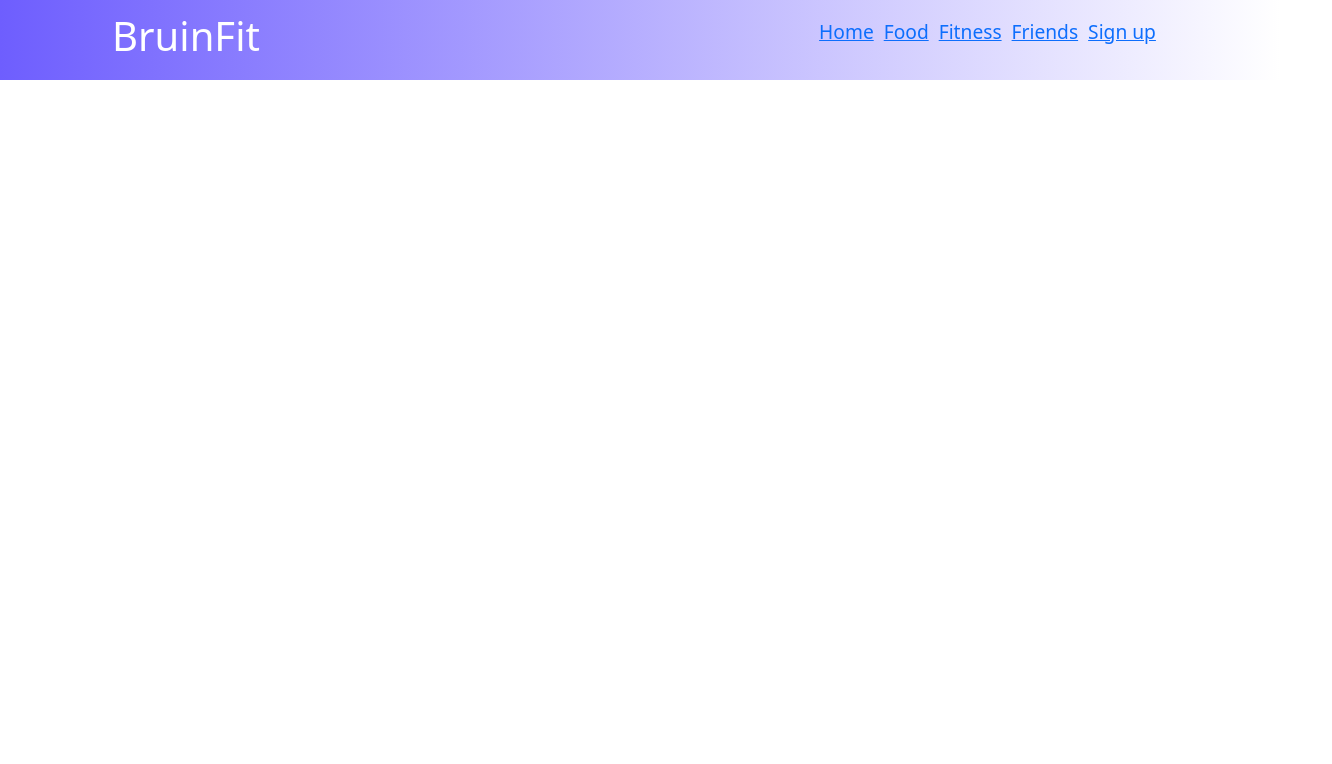
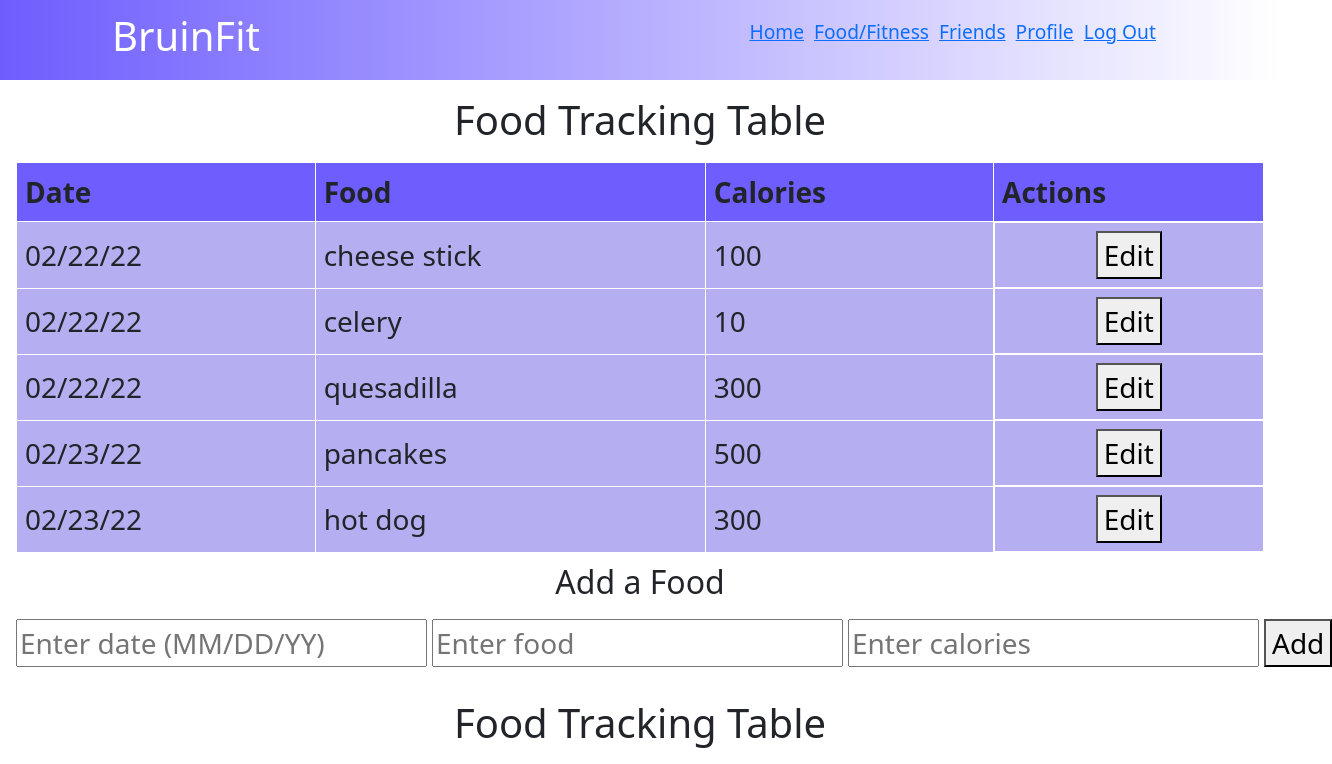
Before and after one commit to Akash-Github2/BruinFit, a React (Create React App) app in the folder bruin-fit/: page /food-fitness in a window 1280 px wide. Shown: the top 764 px of the page, 1332 px wide, since content can reach past the window. Built offline with nearby package versions, Linux system fonts and the light colour scheme.

Commit message:
added nav linking

```diff
--- a/bruin-fit/package.json
+++ b/bruin-fit/package.json
@@ -11,6 +11,7 @@
     "react-dom": "^17.0.2",
     "react-router-dom": "^6.2.1",
     "react-scripts": "5.0.0",
+    "react-switch": "^6.0.0",
     "web-vitals": "^2.1.4"
   },
   "scripts": {
--- a/bruin-fit/src/App.css
+++ b/bruin-fit/src/App.css
@@ -7,11 +7,6 @@
   pointer-events: none;
 }
 
-@media (prefers-reduced-motion: no-preference) {
-  .App-logo {
-    animation: App-logo-spin infinite 20s linear;
-  }
-}
 
 .App-header {
   background-color: #282c34;
@@ -23,60 +18,3 @@
   font-size: calc(10px + 2vmin);
   color: white;
 }
-
-.App-link {
-  color: #61dafb;
-}
-
-@keyframes App-logo-spin {
-  from {
-    transform: rotate(0deg);
-  }
-  to {
-    transform: rotate(360deg);
-  }
-}
-
-
-
-.app-container {
-  display: flex;
-  flex-direction: column;
-  gap: 10px;
-  padding: 1rem;
-}
-
-table {
-  border-collapse: collapse;
-  width: 100%;
-}
-
-th,
-td {
-  border: 1px solid #ffffff;
-  text-align: left;
-  padding: 8px;
-  font-size: 32px;
-}
-
-th {
-  background-color: rgb(117, 201, 250);
-}
-
-td {
-  background-color: rgb(205, 235, 253);
-}
-
-form {
-  display: flex;
-  gap: 5px;
-}
-
-form td:last-child {
-  display: flex;
-  justify-content: space-evenly;
-}
-
-form * {
-  font-size: 28px;
-}
--- a/bruin-fit/src/App.js
+++ b/bruin-fit/src/App.js
@@ -1,9 +1,15 @@
 import React from 'react';
 import Navbar from "./components/Navbar/Navbar";
 import './App.css';
-import { Routes, Router, Route } from 'react-router-dom';
+import { Route, Router, Routes} from 'react-router-dom';
+import Switch from "react-switch";
 import Home from './Home'
 import Food from './Food'
+import Fitness from './Fitness'
+import Friends from './Friends'
+
+
+
 
 
 
@@ -11,21 +17,14 @@ import Food from './Food'
 
 function App() {
   return (
-       <div className='App'>
-
-    {/* <Router>  */}
-      <Navbar />
-      {/* <Routes>
-        <Route path='/' exact component={Home} />
-        <Route path='/food' component={Food} />
-        <Route path='/fitness' component={Fitness} />
-        <Route path='/friends' component={Friends} />
-        <Route path='/signup' component={SignUp} />
-      </Routes>
-    </Router> */}
-
-
-        </div>
+    <div className='App'>
+     <Navbar/>
+        <Routes>
+           { /*<Route exact path="/" component={Navbar} />*/}
+  <Route exact path="food-fitness" element= {<><Food/><Food/></>}/>
+  <Route exact path="friends" element= {<Friends/>}/>
+        </Routes>
+    </div>
 
   );
 }
--- a/bruin-fit/src/Fitness.js
+++ b/bruin-fit/src/Fitness.js
@@ -1,11 +1,159 @@
-import React from 'react'
+import React, { useState, Fragment } from 'react';
+import './App.css';
+import data from "./mock-data.json";
+import { nanoid } from 'nanoid';
+import ReadOnlyRow from './components/ReadOnlyRow';
+import EditableRow from './components/EditableRow';
 
-function Fitness ()
+
+
+
+const Fitness = () =>
 {
+    const [contacts, setContacts] = useState(data);
+    const [addFormData, setAddFormData] = useState({
+       date: '',
+       food: '',
+       calories: '',
+
+    });
+
+    const [editFormData, setEditFormData] = useState({
+        date: '',
+       food: '',
+       calories: '',
+    });
+
+    const [editContactId, setEditContactId] = useState(null);
+
+    const handleAddFormChange = (event) => {
+        event.preventDefault();
+
+        const fieldName = event.target.getAttribute('name');
+        const fieldValue = event.target.value;
+
+        const newFormData = { ...addFormData};
+        newFormData[fieldName] = fieldValue;
+
+        setAddFormData(newFormData);
+    };
+
+    const handleEditFormChange = (event) => {
+        event.preventDefault();
+
+        const fieldName = event.target.getAttribute('date');
+        const fieldValue = event.target.value;
+
+        const newFormData = { ...editFormData };
+        newFormData[fieldName] = fieldValue;
+
+        setEditFormData(newFormData);
+    };
+
+    const handleAddFormSubmit = (event) => {
+        event.preventDefault();
+
+        const newContact = {
+            id: nanoid(),
+            date: addFormData.date,
+            food: addFormData.food,
+            calories: addFormData.calories,
+
+        };
+
+        const newContacts = [...contacts, newContact];
+        setContacts(newContacts);
+
+
+    };
+
+
+
+
+    const handleEditClick  = (event, contact) => {
+        event.preventDefault();
+        setEditContactId(contact.id);
+
+        const formValues = {
+            date: contact.date,
+            food: contact.food,
+            calories: contact.calories,
+
+        };
+
+        setEditFormData(formValues);
+    };
+
+
+
+
+
     return(
-        <div>
-            Fitness Page!
+
+        <div className= "app-container">
+            <h1>Food Tracking Table</h1>
+            <form>
+            <table>
+                <thead>
+                    <tr>
+                        <th> Date </th>
+                        <th> Food </th>
+                        <th> Calories </th>
+                        <th>Actions</th>
+                    </tr>
+                </thead>
+                <tbody>
+                    {contacts.map((contact) => (
+                        <Fragment>
+                            { editContactId === contact.id ? (
+                            <EditableRow
+                            editformData = {editFormData}
+                            handleEditformChange = {handleEditFormChange}
+                            />
+                            ) : (
+                            <ReadOnlyRow
+                            contact = {contact}
+                            handleEditClick = {handleEditClick}
+                            />) }
+
+                        </Fragment>
+
+                    ))}
+
+                </tbody>
+            </table>
+            </form>
+            <h2> Add a Food</h2>
+            <form onSubmit= {handleAddFormSubmit}>
+                <input
+                    type = "text"
+                    name = "date"
+                    required = "required"
+                    placeholder = "Enter date (MM/DD/YY)"
+                    onChange = {handleAddFormChange}
+                />
+                <input
+                    type = "text"
+                    name = "food"
+                    required = "required"
+                    placeholder = "Enter food"
+                    onChange = {handleAddFormChange}
+                />
+                <input
+                    type = "text"
+                    name = "calories"
+                    required = "required"
+                    placeholder = "Enter calories"
+                    onChange = {handleAddFormChange}
+                />
+
+                <button type= "submit">Add</button>
+            </form>
+
         </div>
+
+
+
     )
 }
 
--- /dev/null
+++ b/bruin-fit/src/Food.css
@@ -0,0 +1,63 @@
+.App {
+    text-align: center;
+  }
+
+  .App-logo {
+    height: 40vmin;
+    pointer-events: none;
+  }
+
+
+  .App-header {
+    background-color: #282c34;
+    min-height: 100vh;
+    display: flex;
+    flex-direction: column;
+    align-items: center;
+    justify-content: center;
+    font-size: calc(10px + 2vmin);
+    color: white;
+  }
+
+
+.app-container {
+    display: flex;
+    flex-direction: column;
+    gap: 10px;
+    padding: 1rem;
+  }
+
+  table {
+    border-collapse: collapse;
+    width: 100%;
+  }
+
+  th,
+  td {
+    border: 1px solid #ffffff;
+    text-align: left;
+    padding: 8px;
+    font-size: 32px;
+  }
+
+  th {
+    background-color: rgb(110, 94, 254);
+  }
+
+  td {
+    background-color: rgb(181, 174, 240);
+  }
+
+  form {
+    display: flex;
+    gap: 5px;
+  }
+
+  form td:last-child {
+    display: flex;
+    justify-content: space-evenly;
+  }
+
+  form * {
+    font-size: 28px;
+  }
--- a/bruin-fit/src/Food.js
+++ b/bruin-fit/src/Food.js
@@ -4,6 +4,7 @@ import data from "./mock-data.json";
 import { nanoid } from 'nanoid';
 import ReadOnlyRow from './components/ReadOnlyRow';
 import EditableRow from './components/EditableRow';
+import './Food.css';
 
 
 
@@ -91,7 +92,7 @@ const Food = () =>
     return(
 
         <div className= "app-container">
-            <h1>Food Tracking</h1>
+            <h1>Food Tracking Table</h1>
             <form>
             <table>
                 <thead>
@@ -151,6 +152,9 @@ const Food = () =>
             </form>
 
         </div>
+
+
+
     )
 }
 
--- a/bruin-fit/src/components/Navbar/MenuItems.js
+++ b/bruin-fit/src/components/Navbar/MenuItems.js
@@ -5,13 +5,8 @@ export const MenuItems = [
         cName: 'nav-links'
     },
     {
-        title: 'Food',
-        url: '/food',
-        cName: 'nav-links'
-    },
-    {
-        title: 'Fitness',
-        url: '/fitness',
+        title: 'Food/Fitness',
+        url: '/food-fitness',
         cName: 'nav-links'
     },
     {
@@ -19,9 +14,15 @@ export const MenuItems = [
         url: '/friends',
         cName: 'nav-links'
     },
+
     {
-        title: 'Sign up',
-        url: '/signup',
+        title: 'Profile',
+        url: '/profile',
+        cName: 'nav-links-mobile'
+    },
+    {
+        title: 'Log Out',
+        url: '/logout',
         cName: 'nav-links-mobile'
     },
 
--- a/bruin-fit/src/index.js
+++ b/bruin-fit/src/index.js
@@ -2,7 +2,7 @@ import React from 'react';
 import ReactDOM from 'react-dom';
 import 'bootstrap/dist/css/bootstrap.min.css';
 import App from './App';
-import {BrowserRouter} from 'react-router-dom';
+import {Route, Routes, BrowserRouter} from 'react-router-dom';
 
 
 
```
Also changed, not shown: 1 other file (tests, documents, lock files or other folders).
